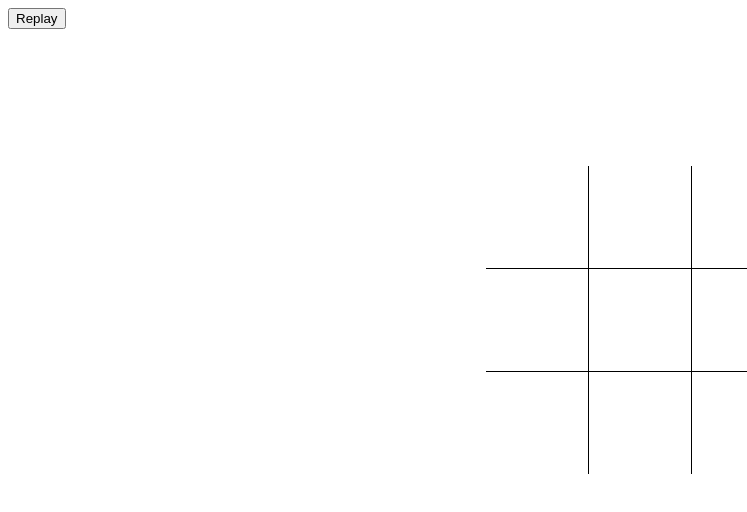
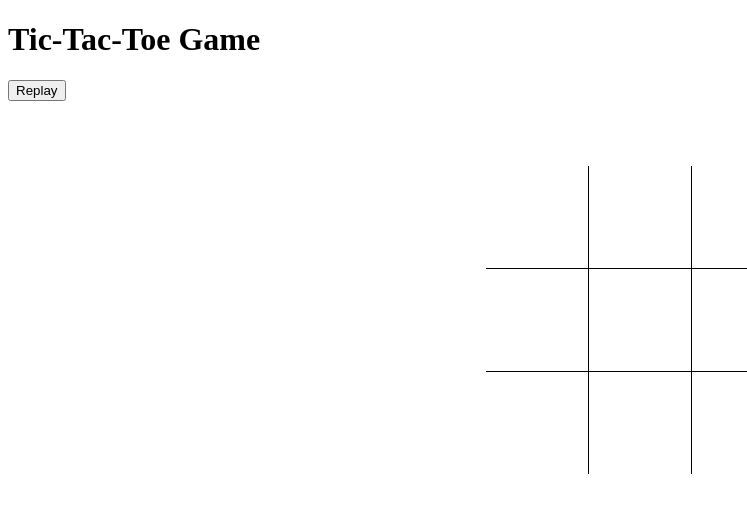
Before and after one commit to Paul-Taiwo/tic-tac-toe, a plain HTML site: page index.html in a window 1280 px wide. Shown: the whole page, without its empty margins (0-747 px from the left). Drawn offline with Linux system fonts and the light colour scheme.

Commit message:
Add header

```diff
--- a/index.html
+++ b/index.html
@@ -9,6 +9,11 @@
 </head>
 <body>
 
+  <header>
+    <h1>Tic-Tac-Toe Game</h1>
+  </header>
+
+  <div class="container">
 <table>
   <tr>
     <td class="cell" id="0">x</td>
@@ -32,6 +37,8 @@
 </div>
 
 <button class="replay" onclick="startGame()">Replay</button>
+
+</div>
   <script src="./js/script.js"></script>
 </body>
 </html>
```
